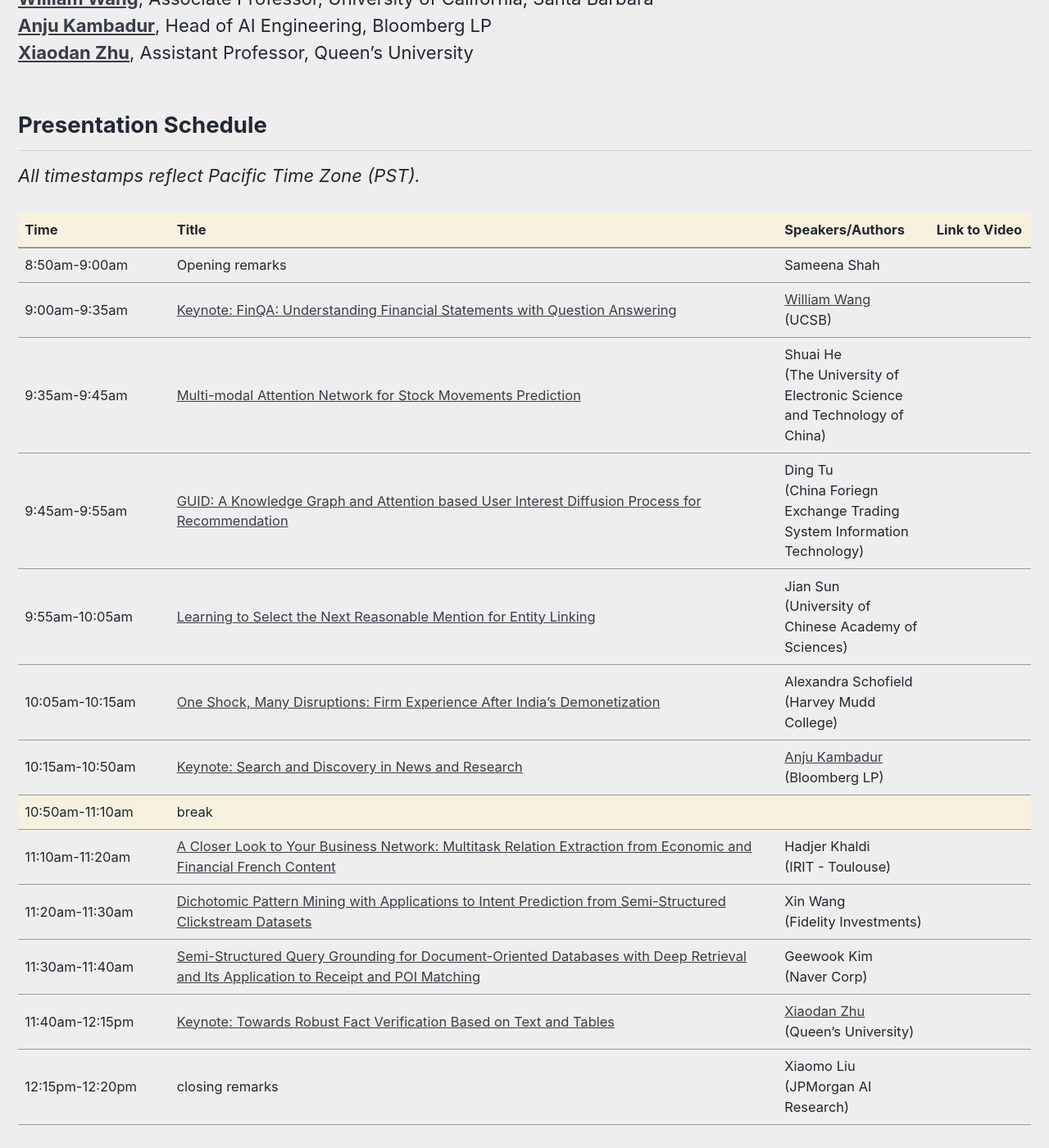
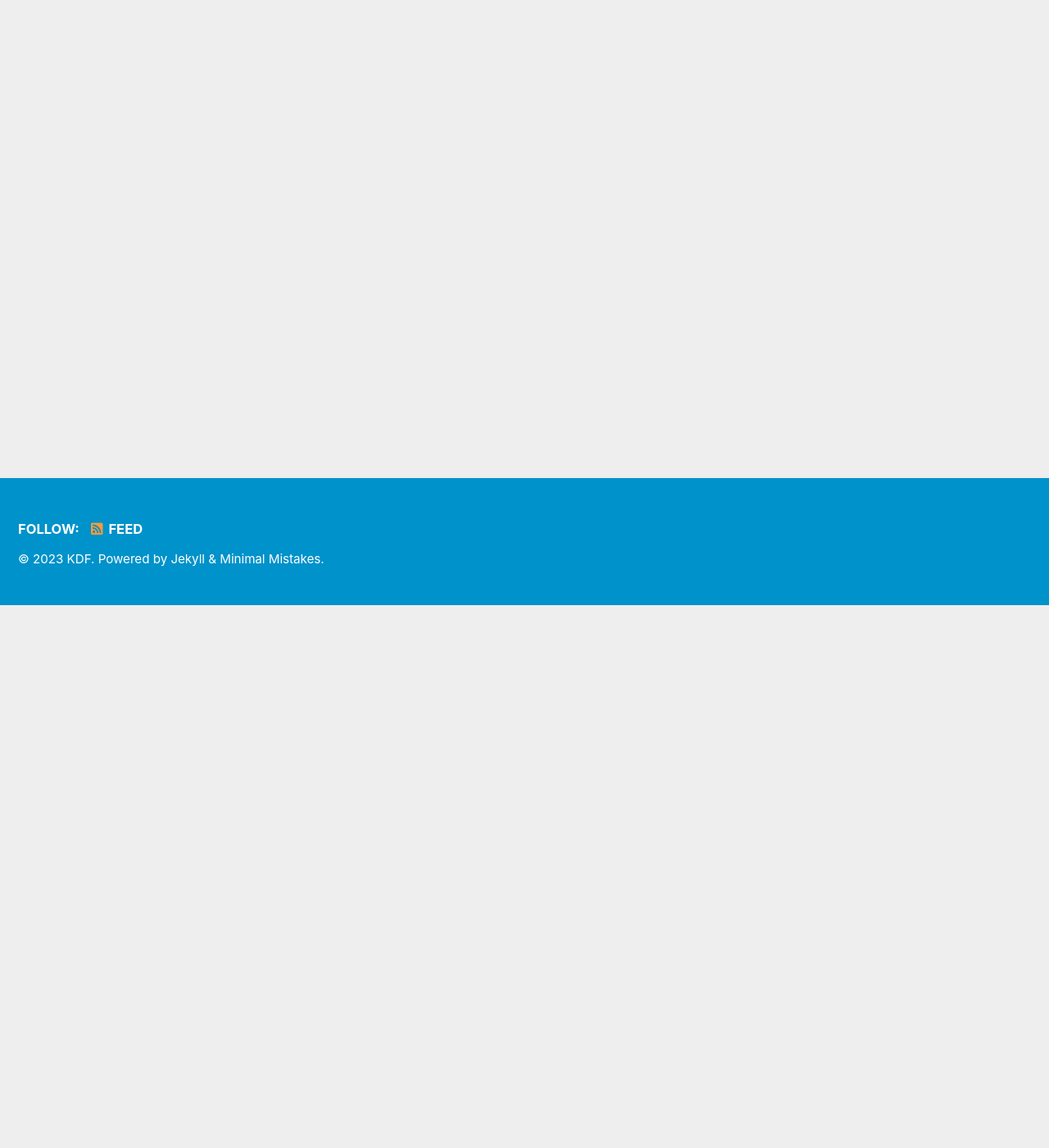
Before and after one commit to kdf-workshop/kdf23, a Jekyll site: the page built from _pages/schedule.md, in a window 1280 px wide and 1400 px high, scrolled down 662 px. Shown: the whole window at 82% size. Built offline with Jekyll 4.4.1, drawn with Linux system fonts in a browser that asks for light colours; cached includes are drawn as plain includes; part of the change alters nothing that is shown; some of the changed text lies outside the part shown.

Commit message:
Update schedule.md

```diff
--- a/_pages/schedule.md
+++ b/_pages/schedule.md
@@ -1,5 +1,5 @@
 ---
-title: "The AAAI-22 Workshop on Knowledge Discovery from Unstructured Data in Financial Services"
+title: "The SIGIR-23 Workshop on Knowledge Discovery from Unstructured Data in Financial Services"
 layout: splash
 permalink: /schedule
 header:
@@ -8,8 +8,9 @@ header:
 excerpt: "<br/>Schedule<br/>"
 ---
 
+TBD
 
-
+<!--
 <h2>Keynote Speakers</h2>
 [**William Wang**](/kdf2022/william), Associate Professor, University of California, Santa Barbara<br>
 [**Anju Kambadur**](/kdf2022/anju), Head of AI Engineering, Bloomberg LP<br>
@@ -116,3 +117,5 @@ excerpt: "<br/>Schedule<br/>"
 </tbody>
 </table>
 </center>
+
+-->
```
